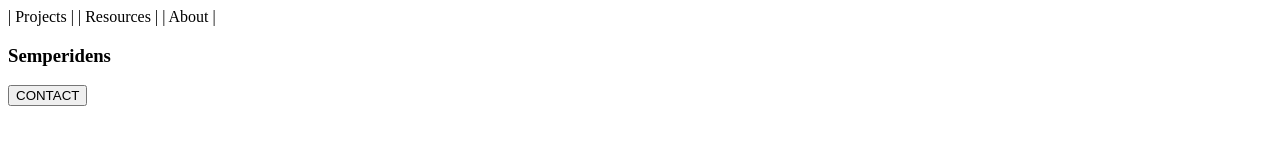
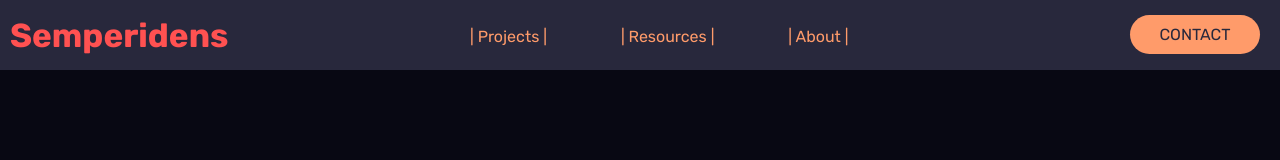
Before and after one commit to joaodavisn/MainPage, a plain HTML site: page index.html in a window 1280 px wide. Drawn offline with Linux system fonts and the light colour scheme; the site is published under a folder, as on GitHub Pages, so addresses that start at the root find nothing.

Commit message:
changeddotbar

```diff
--- a/index.html
+++ b/index.html
@@ -5,8 +5,8 @@
         <meta http-equiv="X-UA-Compatible" content="IE=edge">
         <meta name="viewport" content="width=device-width, initial-scale=1.0">
         <title>Semperidens</title>
-        <link rel="stylesheet" href="../styles/master.css">
-        <link rel="shortcut icon" href="/images/icon.png" type="image/x-icon">
+        <link rel="stylesheet" href="./styles/master.css">
+        <link rel="shortcut icon" href="./images/icon.png" type="image/x-icon">
     </head>
 
     <body>
```
